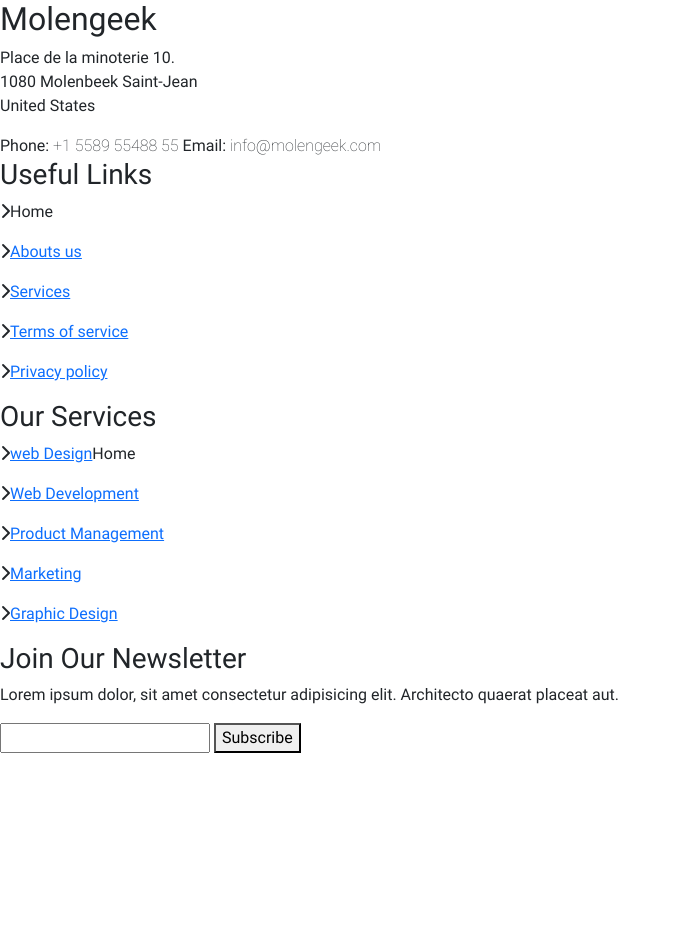
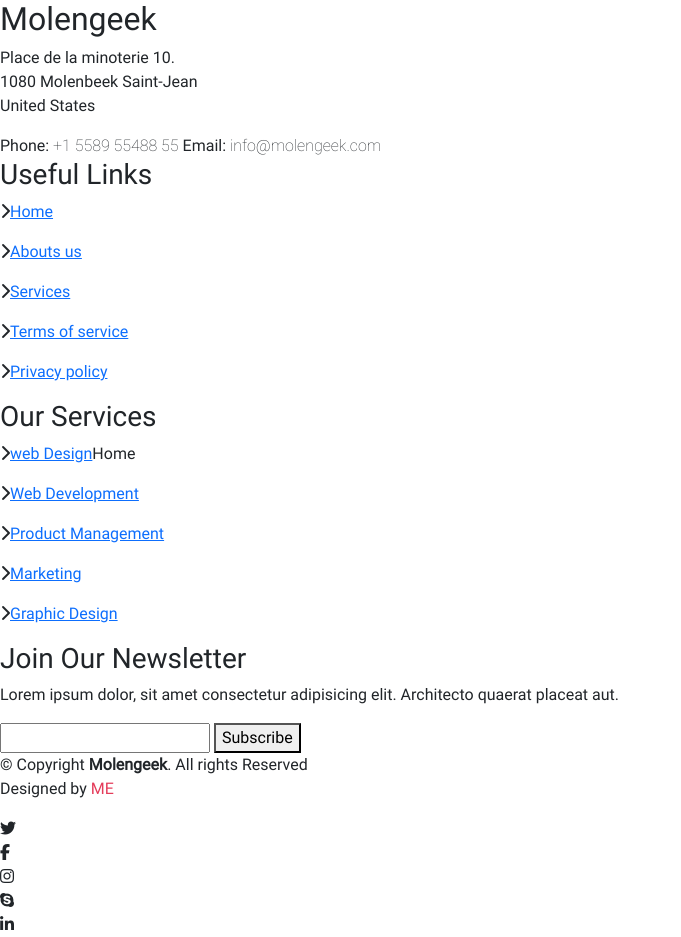
Before and after one commit to Bobby-Jack/Projet_Nomdutemplate_Ryad_Sofian, a website: page index.html in a window 1280 px wide. Shown: the whole page, without its empty margins (0-681 px from the left). Before the commit the page ends 800 px from the top, so only its background shows below. Drawn offline with nearby package versions, Linux system fonts and the light colour scheme.

Commit message:
raw content section8 bottom

```diff
--- a/index.html
+++ b/index.html
@@ -31,7 +31,7 @@
             </div>
             <div id="section8-content2">
                 <h3>Useful Links</h3>
-                <p class="section8-link"><i class="fa-solid fa-chevron-right"></i><a href=""></a>Home</a></p>
+                <p class="section8-link"><i class="fa-solid fa-chevron-right"></i><a href="">Home</a></p>
                 <p class="section8-link"><i class="fa-solid fa-chevron-right"></i><a href="">Abouts us</a></p>
                 <p class="section8-link"><i class="fa-solid fa-chevron-right"></i><a href="">Services</a></p>
                 <p class="section8-link"><i class="fa-solid fa-chevron-right"></i><a href="">Terms of service</a></p>
@@ -55,13 +55,23 @@
             </div>
         </div>
         <div class="section8-Child" id="section8-Bottom">
-            <p id="section8-Bottom-left"></p>
+            <p id="section8-Bottom-left">&copy; Copyright <span class="fw-bolder">Molengeek</span>. All rights Reserved<br>Designed by <span class="text-persoPink">ME</span></p>
             <div id="section8-Bottom-right">
-                <div class="section8-icon"></div>
-                <div class="section8-icon"></div>
-                <div class="section8-icon"></div>
-                <div class="section8-icon"></div>
-                <div class="section8-icon"></div>
+                <div class="section8-icon">
+                    <i class="fa-brands fa-twitter"></i>
+                </div>
+                <div class="section8-icon">
+                    <i class="fa-brands fa-facebook-f"></i>
+                </div>
+                <div class="section8-icon">
+                    <i class="fa-brands fa-instagram"></i>
+                </div>
+                <div class="section8-icon">
+                    <i class="fa-brands fa-skype"></i>
+                </div>
+                <div class="section8-icon">
+                    <i class="fa-brands fa-linkedin-in"></i>
+                </div>
             </div>
         </div>
     </section>
```
